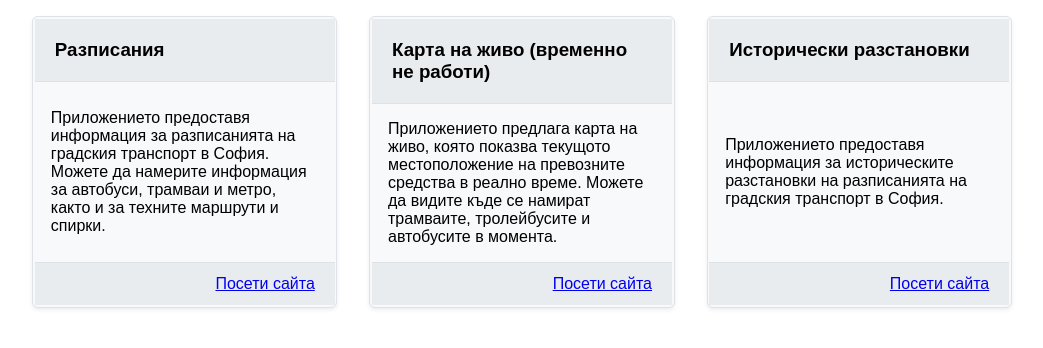
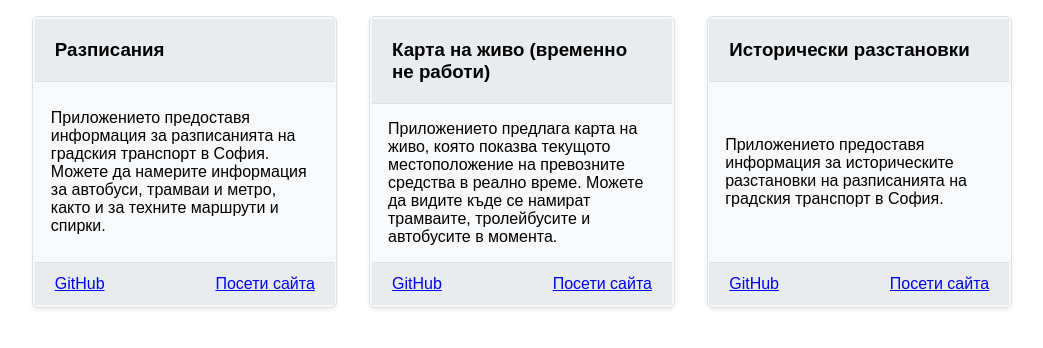
Before and after one commit to Dimitar5555/dimitar5555.github.io, a plain HTML site: page index.html in a window 1280 px wide. Shown: the whole page, without its empty margins (118-1161 px from the left). Drawn offline with Linux system fonts and the light colour scheme.

Commit message:
add github links

```diff
--- a/index.html
+++ b/index.html
@@ -17,6 +17,7 @@
                     <p>Приложението предоставя информация за разписанията на градския транспорт в София. Можете да намерите информация за автобуси, трамваи и метро, както и за техните маршрути и спирки.</p>
                 </div>
                 <div class="card-footer">
+                    <a href="https://github.com/Dimitar5555/sofiatraffic-schedules/" target="_blank">GitHub</a>
                     <a href="https://dimitar5555.github.io/sofiatraffic-schedules/" target="_blank">Посети сайта</a>
                 </div>
             </div>
@@ -28,6 +29,7 @@
                     <p>Приложението предлага карта на живо, която показва текущото местоположение на превозните средства в реално време. Можете да видите къде се намират трамваите, тролейбусите и автобусите в момента.</p>
                 </div>
                 <div class="card-footer">
+                    <a href="https://github.com/Dimitar5555/sofiatraffic-livemap/" target="_blank">GitHub</a>
                     <a href="https://dimitar5555.github.io/sofiatraffic-livemap/" target="_blank">Посети сайта</a>
                 </div>
             </div>
@@ -40,6 +42,7 @@
                     <p>Приложението предоставя информация за историческите разстановки на разписанията на градския транспорт в София.</p>
                 </div>
                 <div class="card-footer">
+                    <a href="https://github.com/Dimitar5555/sofiatraffic-schedules-historical-data/" target="_blank">GitHub</a>
                     <a href="https://dimitar5555.github.io/sofiatraffic-schedules-historical-data/" target="_blank">Посети сайта</a>
                 </div>
             </div>
--- a/styles.css
+++ b/styles.css
@@ -37,7 +37,8 @@ body {
     background-color: #e9ecef;
     border-top: 1px solid #dee2e6;
     padding: 0.75rem 1.25rem;
-    text-align: right;
+    display: flex;
+    justify-content: space-between;
 }
 
 .cards {
```
